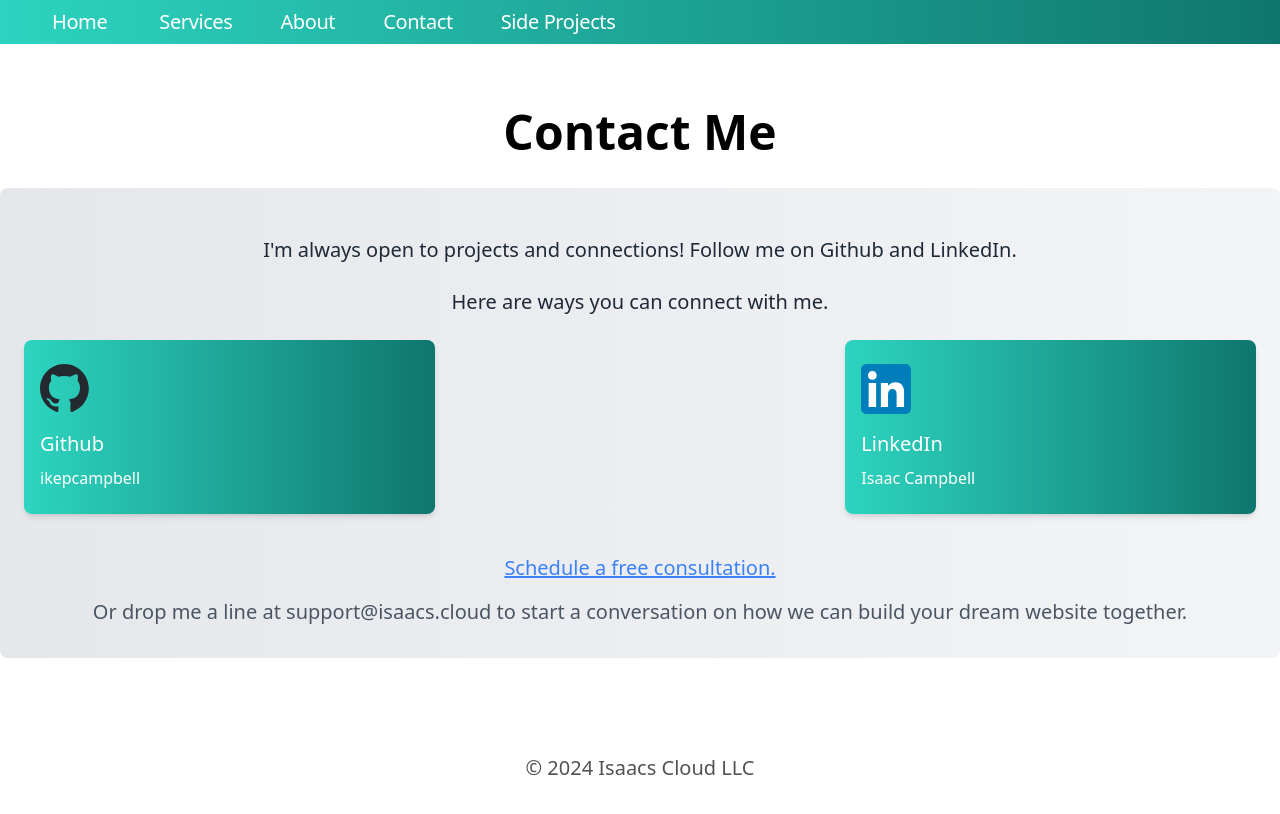
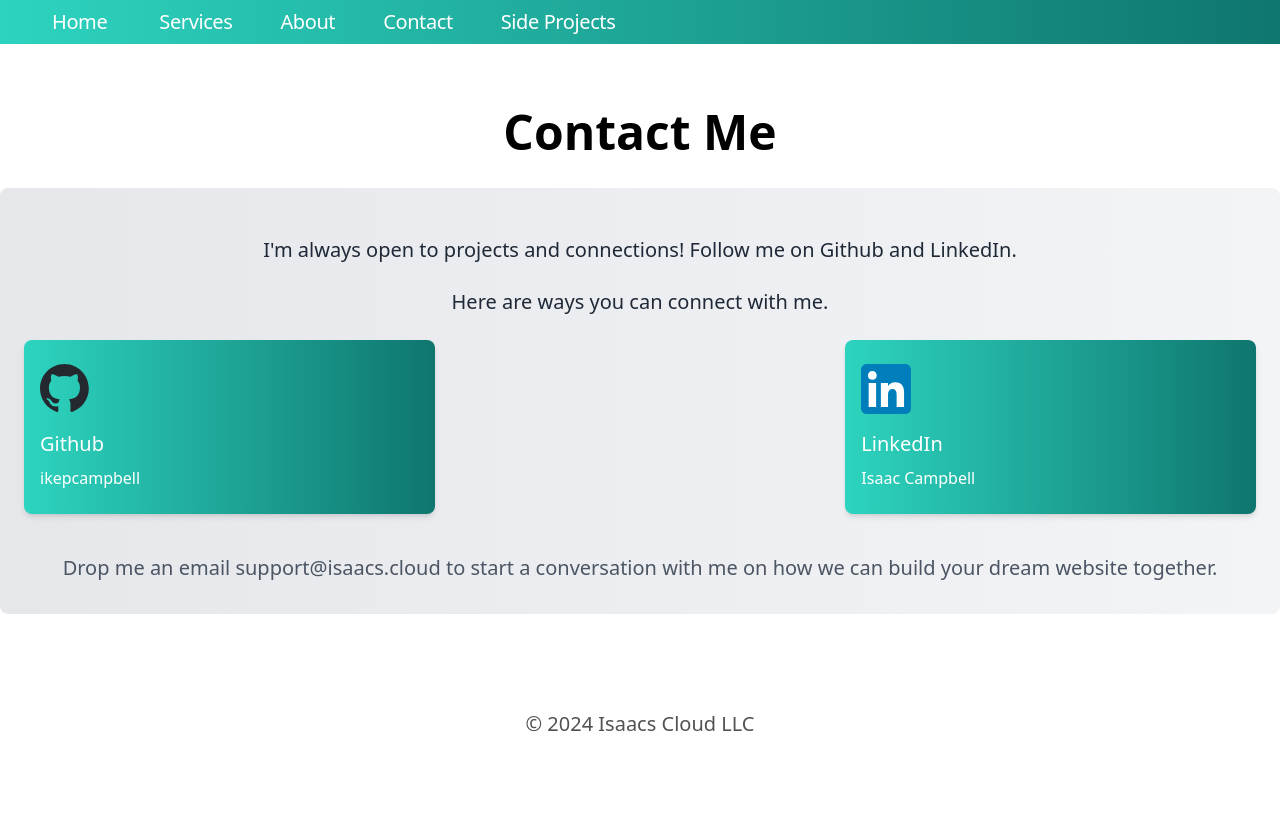
Before and after one commit to IsaacsCloudLLC/ikepcampbell.github.io, a Next.js app: page /contact in a window 1280 px wide. Shown: the top 814 px of the page. Built offline with nearby package versions, Linux system fonts and the light colour scheme.

Commit message:
get rid of claendly

```diff
--- a/app/contact/page.tsx
+++ b/app/contact/page.tsx
@@ -51,11 +51,8 @@ export default function Page() {
                     </a>
                 </div>
                 <div className="text-xl font-medium text-center mt-8 text-gray-600 dark:text-gray-600">
-                    <a href="https://calendly.com/isaacscloudllc" className="underline text-blue-500 hover:text-blue-700">
-                        Schedule a free consultation.
-                    </a>
                     <p className="mb-4 mt-4">
-                        Or drop me a line at support@isaacs.cloud to start a conversation on how we can build your dream website together.
+                        Drop me an email support@isaacs.cloud to start a conversation with me on how we can build your dream website together.
                     </p>
                 </div>
             </section>
```
